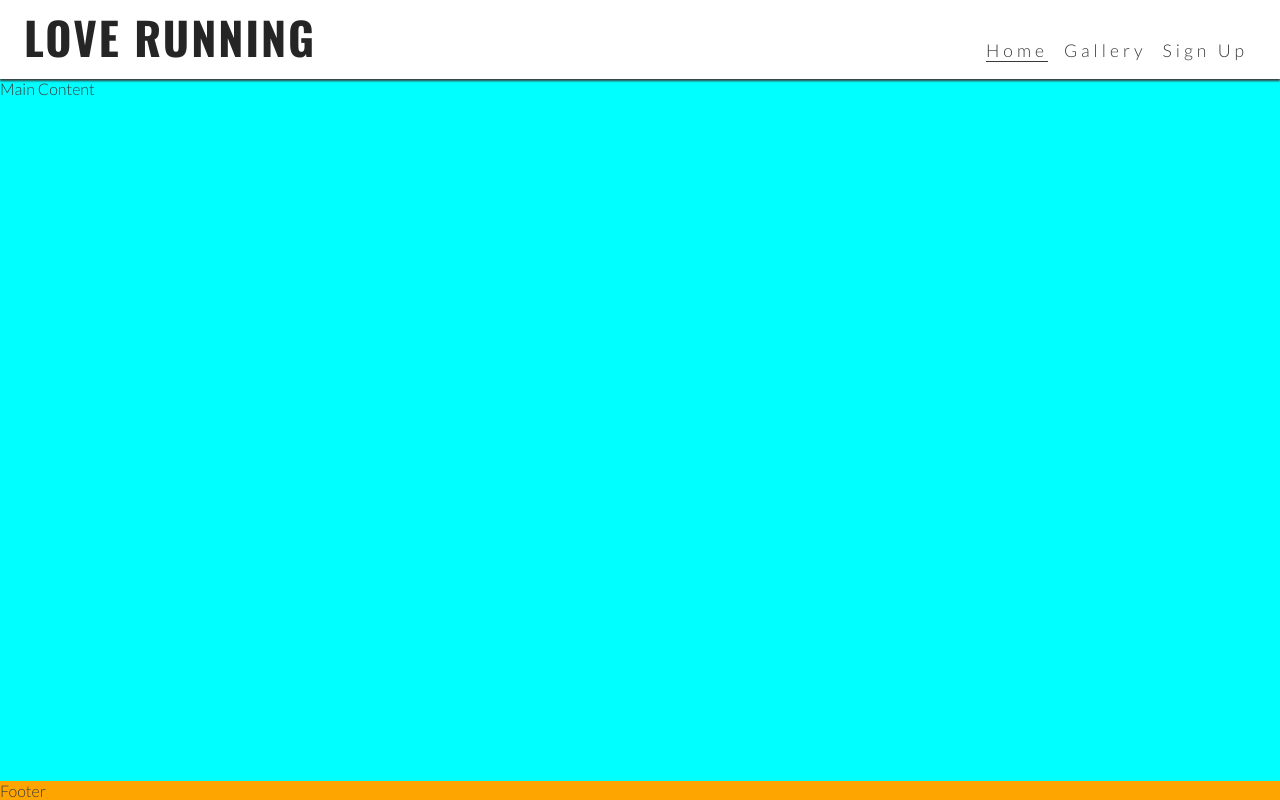
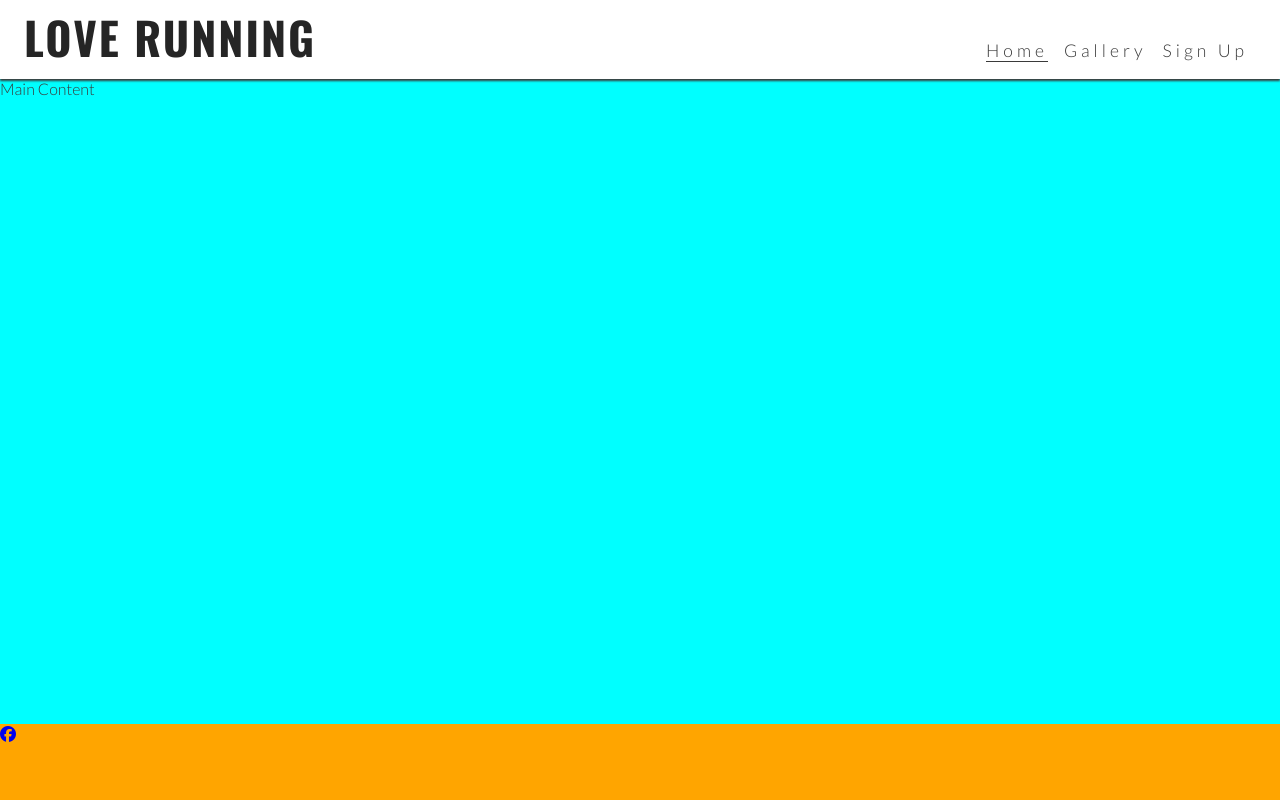
Before and after one commit to RaymondBrien/love-running, a plain HTML site: page index.html in a window 1280 px wide. Drawn offline with nearby package versions, Linux system fonts and the light colour scheme.

Commit message:
add font awesome and first footer link

```diff
--- a/index.html
+++ b/index.html
@@ -37,9 +37,17 @@
     <!-- Main Content -->
     <main>Main Content</main>
     <!-- Footer -->
-    <footer>Footer</footer>
+    <footer>
+        <ul>
+            <li><a href="https://www.facebook.com" target="_blank" rel="noopener" aria-label="Visit our Facebook Page (opens in a new tab)"><i class="fa-brands fa-facebook"></i></a></li>
+            <li></li>
+            <li></li>
+            <li></li>
+        </ul>
+    </footer>
 
-
+    <!-- Font Awesome kit (bottom so html loads faster, can use this link in as many projects as you wish)-->
+        <script src="https://kit.fontawesome.com/ca6814fb27.js" crossorigin="anonymous"></script>
 </body>
 
 </html>
```
